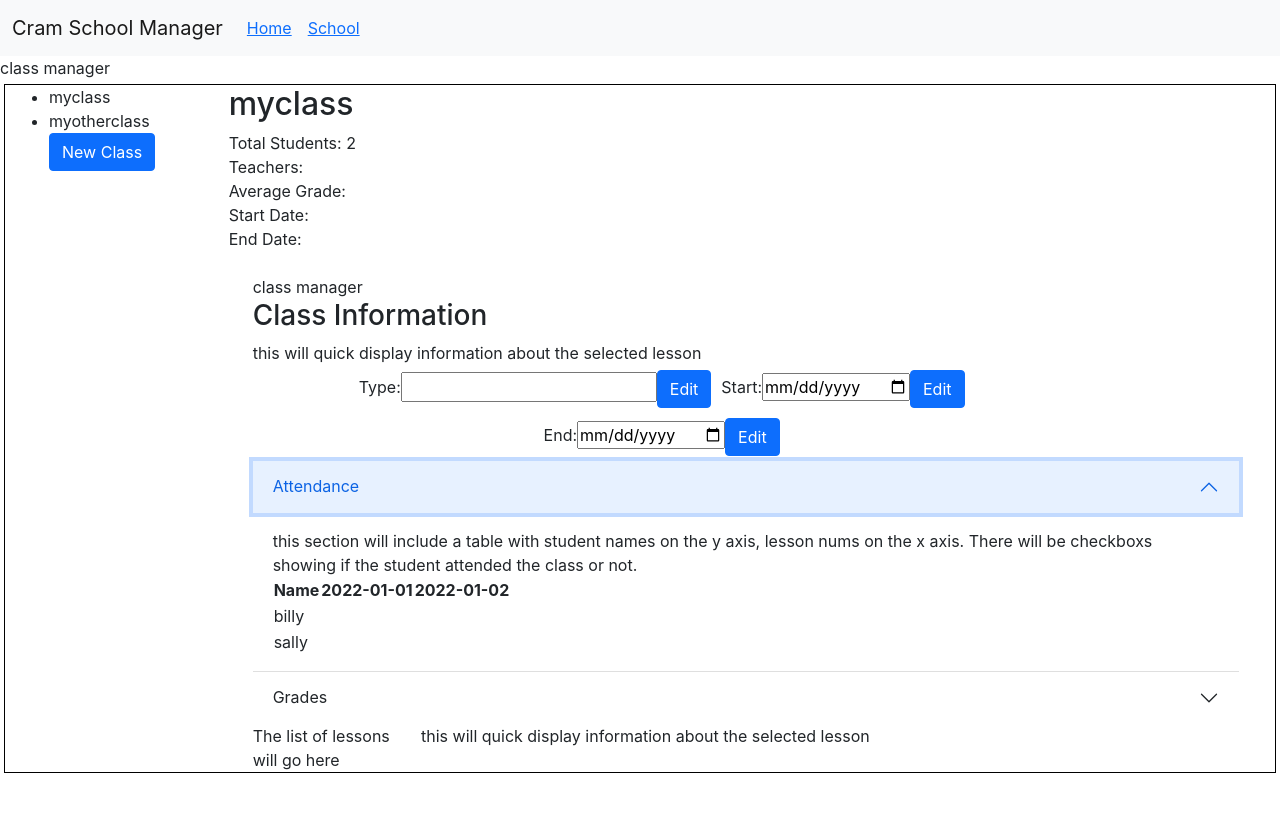
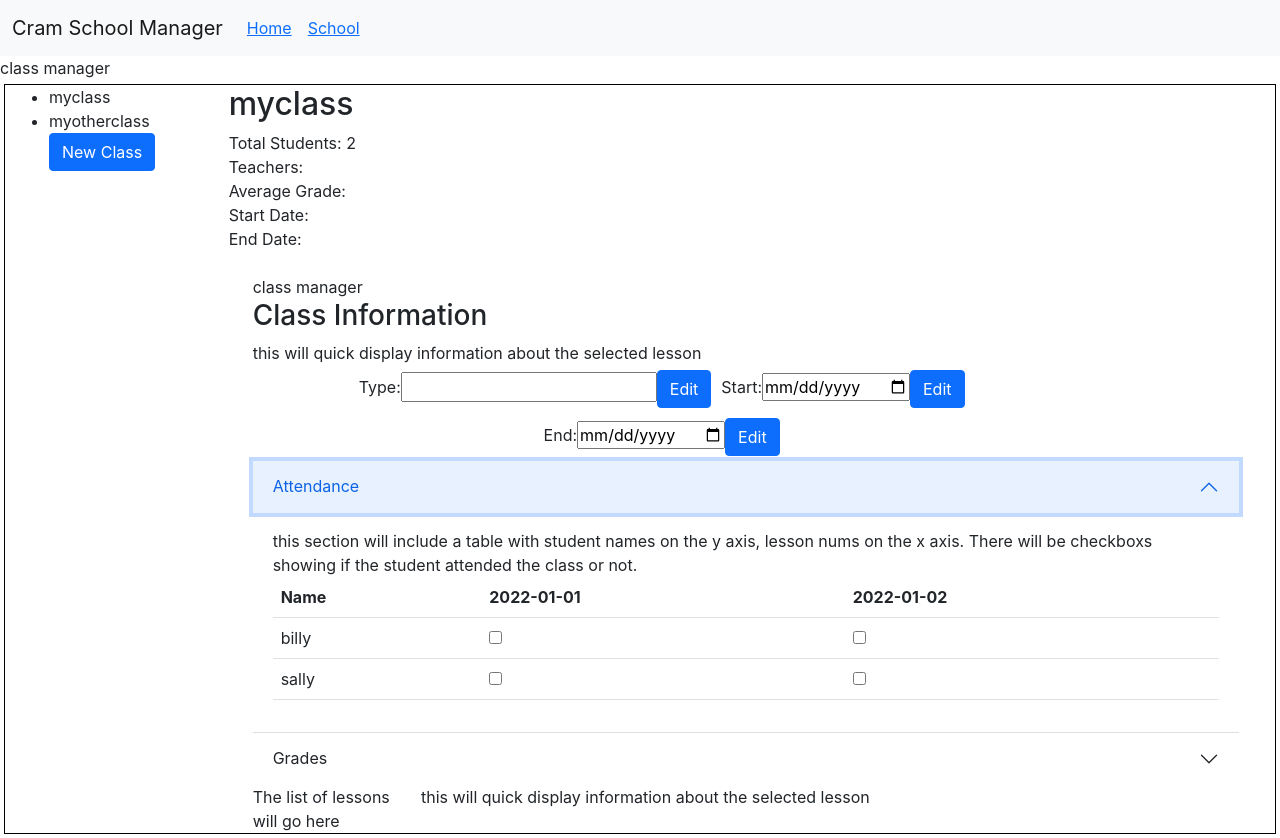
Before and after one commit to CodyGrogan/cramschoolmanager, a React (Create React App) app in the folder client/: page /school in a window 1280 px wide. Both pictures are taken after a click on the button "Attendance". Before the commit the page ends 800 px from the top, so only its background shows below. Built offline with nearby package versions, Linux system fonts and the light colour scheme.

Commit message:
checkboxes appear for each lesson and student

```diff
--- a/client/src/classes/Lesson.ts
+++ b/client/src/classes/Lesson.ts
@@ -1,22 +1,22 @@
 import Student from "./Student";
 
 class Lesson{
-    constructor(date: string, num: number, studentList: String[]){
+    constructor(date: string, num: number, studentList: string[]){
         this.num = num;
         this.date = date;
         this.lessonplan = '';
         this.finished = false;
-        this.attendance =[];
+        this.attendance = new Map();
         for (let i = 0; i < studentList.length; i++){
             let attendanceinfo = [studentList[i], false];
-            this.attendance.push(attendanceinfo);
+            this.attendance.set(studentList[i], false);
         }
 
     }
     num;
     date;
     lessonplan: string;
-    attendance: any;
+    attendance: Map<string, boolean>;
     finished: boolean;
 
 
--- a/client/src/components/AttendanceTable.tsx
+++ b/client/src/components/AttendanceTable.tsx
@@ -28,7 +28,7 @@ function AttendanceTable(props: any){
         }
 
         for (let i = 0; i < schoolClass.studentList.length; i++){
-            let newjsx = <AttendanceTableStudent name = {schoolClass.studentList[i]} lessonlength={lessonlength} />
+            let newjsx = <AttendanceTableStudent name = {schoolClass.studentList[i]} lessonlength={lessonlength} schoolClass={schoolClass} />
             studentArr.push(newjsx);
         }
 
@@ -43,7 +43,7 @@ function AttendanceTable(props: any){
 
     return(
         <div>
-            <table>
+            <table className="table">
                 <tbody>
                 <tr><th>Name</th>{headArray}</tr>
                 {studentArray}
--- a/client/src/components/AttendanceTableStudent.tsx
+++ b/client/src/components/AttendanceTableStudent.tsx
@@ -1,21 +1,39 @@
-import { useEffect } from "react";
+import { useEffect, useState } from "react";
 import { JsxEmit } from "typescript";
+import Lesson from "../classes/Lesson";
 
 
 function AttendanceTableStudent(props: any){
 
-    let attendanceArry: JSX.Element[] = [];
+    const [checkboxArray, setCheckboxArray] = useState<JSX.Element[]>();
+    let attendanceArray: JSX.Element[] = [];
+    let lessonList: Lesson[] = props.schoolClass.lessonList;
 
     useEffect(()=>{
         for (let i = 0; i < props.lessonlength; i++){
 
+            if (lessonList[i].attendance.get(props.name)===true){
+                let newjsx = <td> <input type={'checkbox'} checked/></td>
+                attendanceArray.push(newjsx);
+            }
+            else{
+                let newjsx = <td> <input type={'checkbox'} /></td>
+                attendanceArray.push(newjsx);
+
+            }
+
+
         }
+        setCheckboxArray(attendanceArray);
+
+
     },
     [])
 
     return(
         <tr>
             <td>{props.name}</td>
+            {checkboxArray}
 
         </tr>
     )
```
